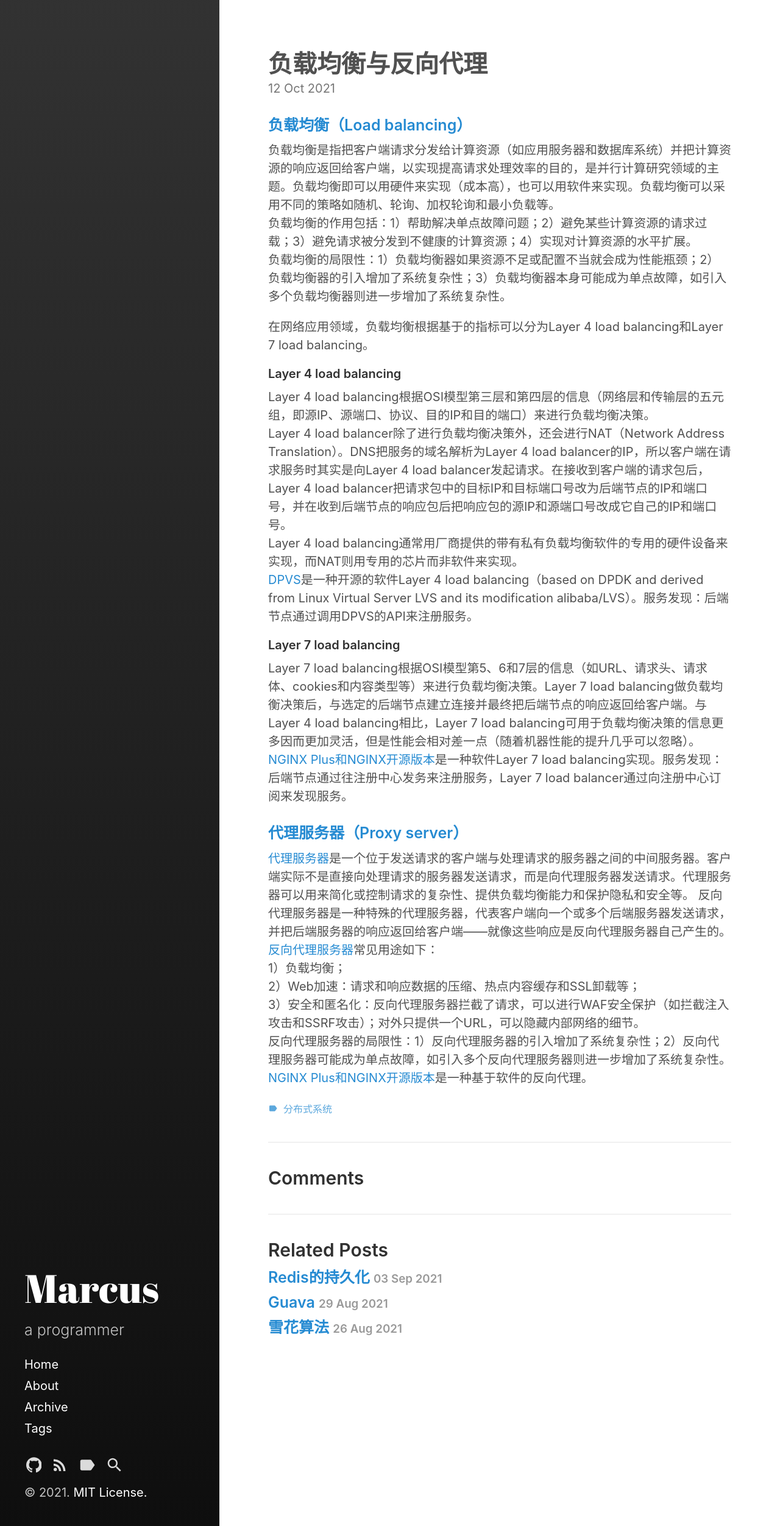
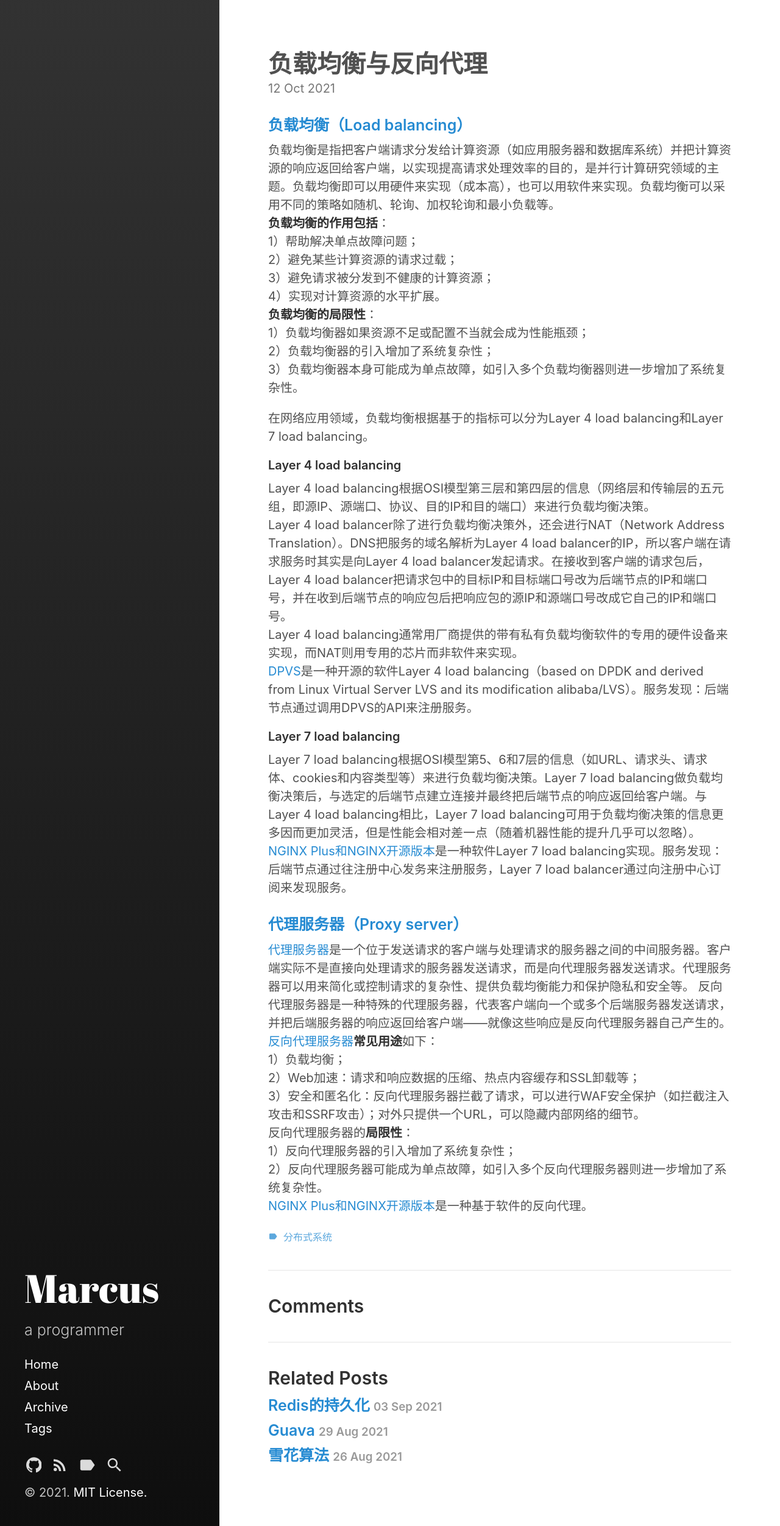
Before and after one commit to jnuhemeng/jnuhemeng.github.io, a Jekyll site: the page built from _posts/2021-10-12-负载均衡与反向代理.md, in a window 1280 px wide. Shown: the whole page at 61% size. Built offline with Jekyll 4.4.1, drawn with Linux system fonts in a browser that asks for light colours.

Commit message:
formatting v2

```diff
--- a/_posts/2021-10-12-负载均衡与反向代理.md
+++ b/_posts/2021-10-12-负载均衡与反向代理.md
@@ -5,11 +5,17 @@ tags:
   - 分布式系统
 ---
 
-
 ### [负载均衡（Load balancing）](https://github.com/donnemartin/system-design-primer#load-balancer)
 负载均衡是指把客户端请求分发给计算资源（如应用服务器和数据库系统）并把计算资源的响应返回给客户端，以实现提高请求处理效率的目的，是并行计算研究领域的主题。负载均衡即可以用硬件来实现（成本高），也可以用软件来实现。负载均衡可以采用不同的策略如随机、轮询、加权轮询和最小负载等。
-负载均衡的作用包括：1）帮助解决单点故障问题；2）避免某些计算资源的请求过载；3）避免请求被分发到不健康的计算资源；4）实现对计算资源的水平扩展。
-负载均衡的局限性：1）负载均衡器如果资源不足或配置不当就会成为性能瓶颈；2）负载均衡器的引入增加了系统复杂性；3）负载均衡器本身可能成为单点故障，如引入多个负载均衡器则进一步增加了系统复杂性。
+**负载均衡的作用包括**：
+1）帮助解决单点故障问题；
+2）避免某些计算资源的请求过载；
+3）避免请求被分发到不健康的计算资源；
+4）实现对计算资源的水平扩展。
+**负载均衡的局限性**：
+1）负载均衡器如果资源不足或配置不当就会成为性能瓶颈；
+2）负载均衡器的引入增加了系统复杂性；
+3）负载均衡器本身可能成为单点故障，如引入多个负载均衡器则进一步增加了系统复杂性。
 
 
 在网络应用领域，负载均衡根据基于的指标可以分为Layer 4 load balancing和Layer 7 load balancing。
@@ -29,9 +35,11 @@ Layer 7 load balancing根据OSI模型第5、6和7层的信息（如URL、请求
 ### [代理服务器（Proxy server）](https://en.wikipedia.org/wiki/Reverse_proxy)
 [代理服务器](https://en.wikipedia.org/wiki/Proxy_server)是一个位于发送请求的客户端与处理请求的服务器之间的中间服务器。客户端实际不是直接向处理请求的服务器发送请求，而是向代理服务器发送请求。代理服务器可以用来简化或控制请求的复杂性、提供负载均衡能力和保护隐私和安全等。
 反向代理服务器是一种特殊的代理服务器，代表客户端向一个或多个后端服务器发送请求，并把后端服务器的响应返回给客户端——就像这些响应是反向代理服务器自己产生的。
-[反向代理服务器](https://www.nginx.com/resources/glossary/reverse-proxy-server)常见用途如下：
+[反向代理服务器](https://www.nginx.com/resources/glossary/reverse-proxy-server)**常见用途**如下：
 1）负载均衡；
 2）Web加速：请求和响应数据的压缩、热点内容缓存和SSL卸载等；
 3）安全和匿名化：反向代理服务器拦截了请求，可以进行WAF安全保护（如拦截注入攻击和SSRF攻击）；对外只提供一个URL，可以隐藏内部网络的细节。
-反向代理服务器的局限性：1）反向代理服务器的引入增加了系统复杂性；2）反向代理服务器可能成为单点故障，如引入多个反向代理服务器则进一步增加了系统复杂性。
+反向代理服务器的**局限性**：
+1）反向代理服务器的引入增加了系统复杂性；
+2）反向代理服务器可能成为单点故障，如引入多个反向代理服务器则进一步增加了系统复杂性。
 [NGINX Plus和NGINX开源版本](https://www.nginx.com/resources/glossary/layer-4-load-balancing/)是一种基于软件的反向代理。
```
Also changed, not shown: _posts/2021-08-29-Guava.md (+10 -6 lines).
